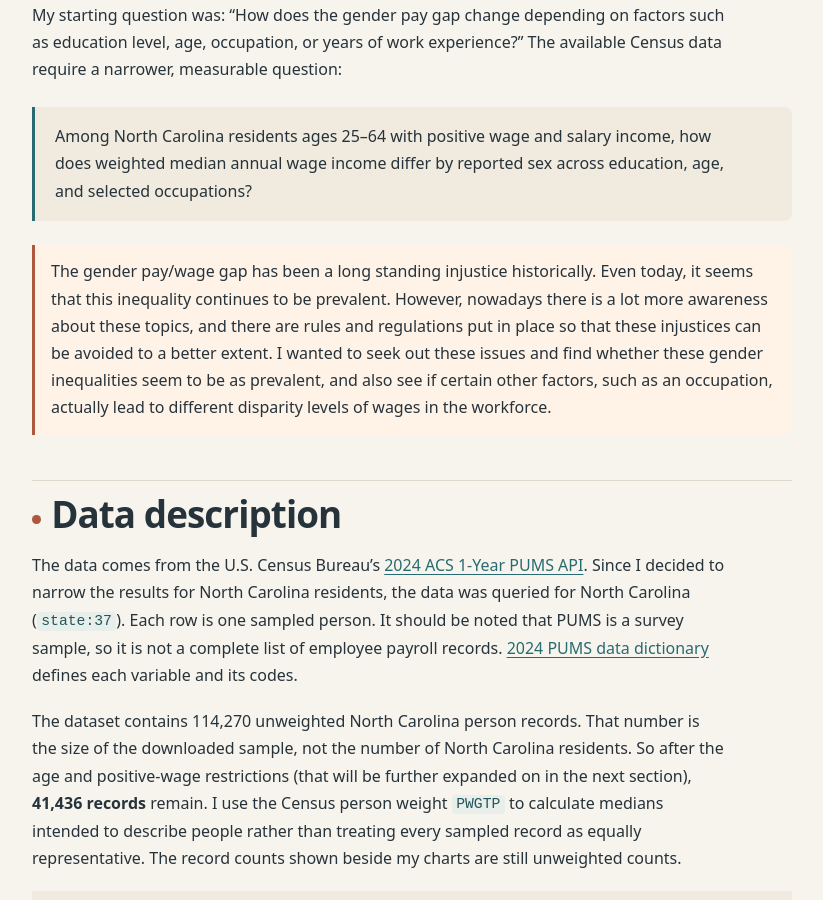
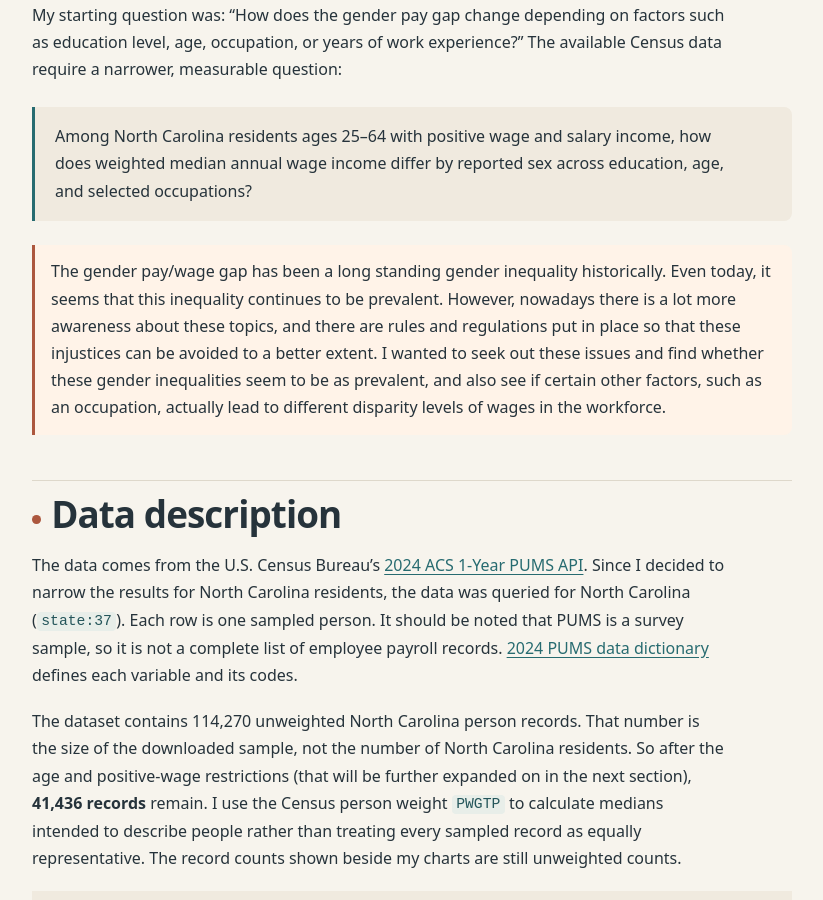
Before and after one commit to nreddi2/data-science-portfolio, a Jekyll site: the page built from wage-income-north-carolina.md, in a window 1280 px wide and 900 px high, scrolled down 379 px. Shown: the whole window, without its empty margins (228-1051 px from the left). Built offline with Jekyll 4.4.1, drawn with Linux system fonts in a browser that asks for light colours.

Commit message:
Update wage-income-north-carolina.md

```diff
--- a/wage-income-north-carolina.md
+++ b/wage-income-north-carolina.md
@@ -17,7 +17,7 @@ My starting question was: “How does the gender pay gap change depending on fac
 > Among North Carolina residents ages 25–64 with positive wage and salary income, how does weighted median annual wage income differ by reported sex across education, age, and selected occupations?
 
 
-<div class="draft-prompt"><light></light> The gender pay/wage gap has been a long standing injustice historically. Even today, it seems that this inequality continues to be prevalent. However, nowadays there is a lot more awareness about these topics, and there are rules and regulations put in place so that these injustices can be avoided to a better extent. I wanted to seek out these issues and find whether these gender inequalities seem to be as prevalent, and also see if certain other factors, such as an occupation, actually lead to different disparity levels of wages in the workforce.
+<div class="draft-prompt"><light></light> The gender pay/wage gap has been a long standing gender inequality historically. Even today, it seems that this inequality continues to be prevalent. However, nowadays there is a lot more awareness about these topics, and there are rules and regulations put in place so that these injustices can be avoided to a better extent. I wanted to seek out these issues and find whether these gender inequalities seem to be as prevalent, and also see if certain other factors, such as an occupation, actually lead to different disparity levels of wages in the workforce.
 
 </div>
 
```
